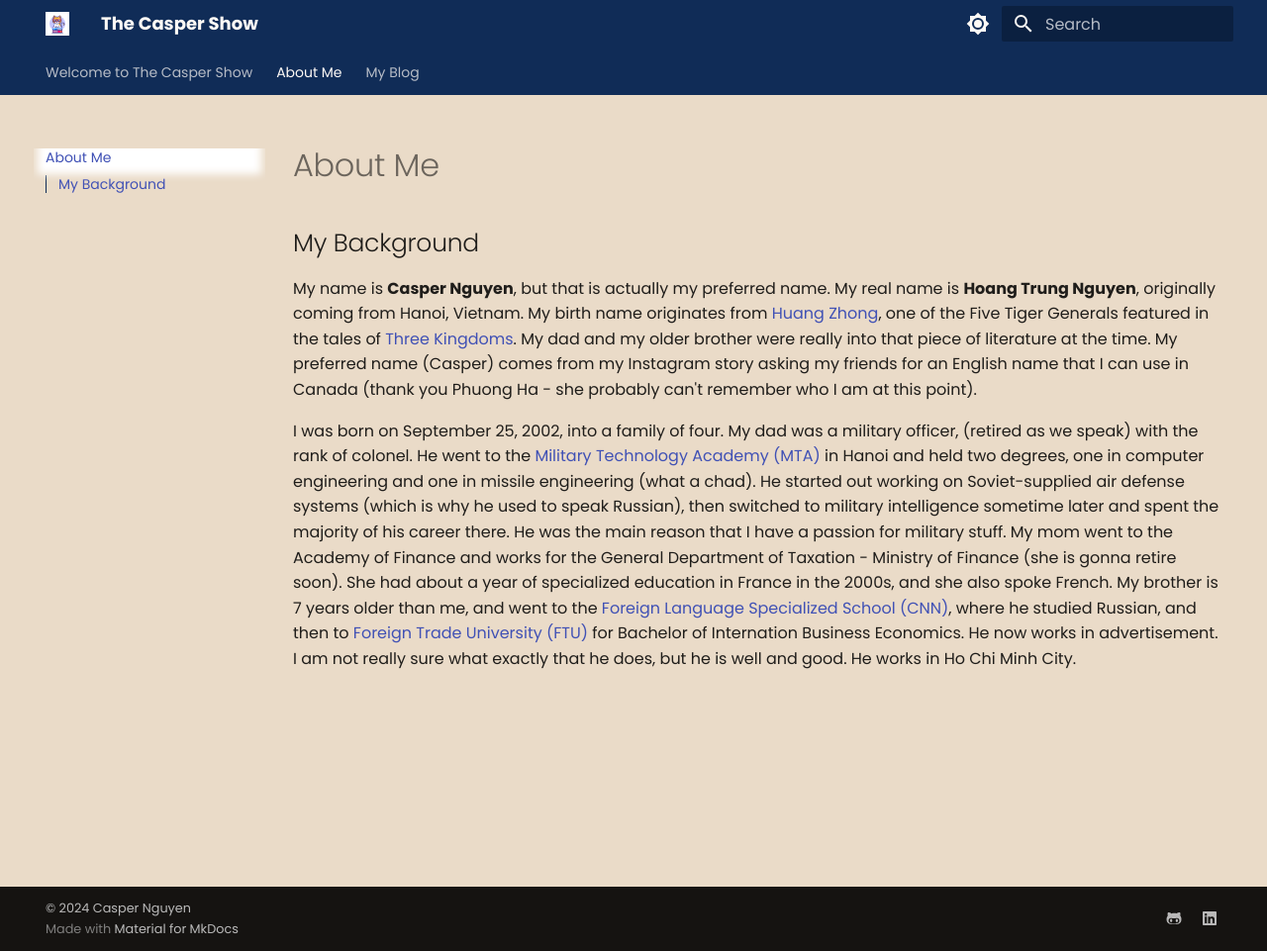
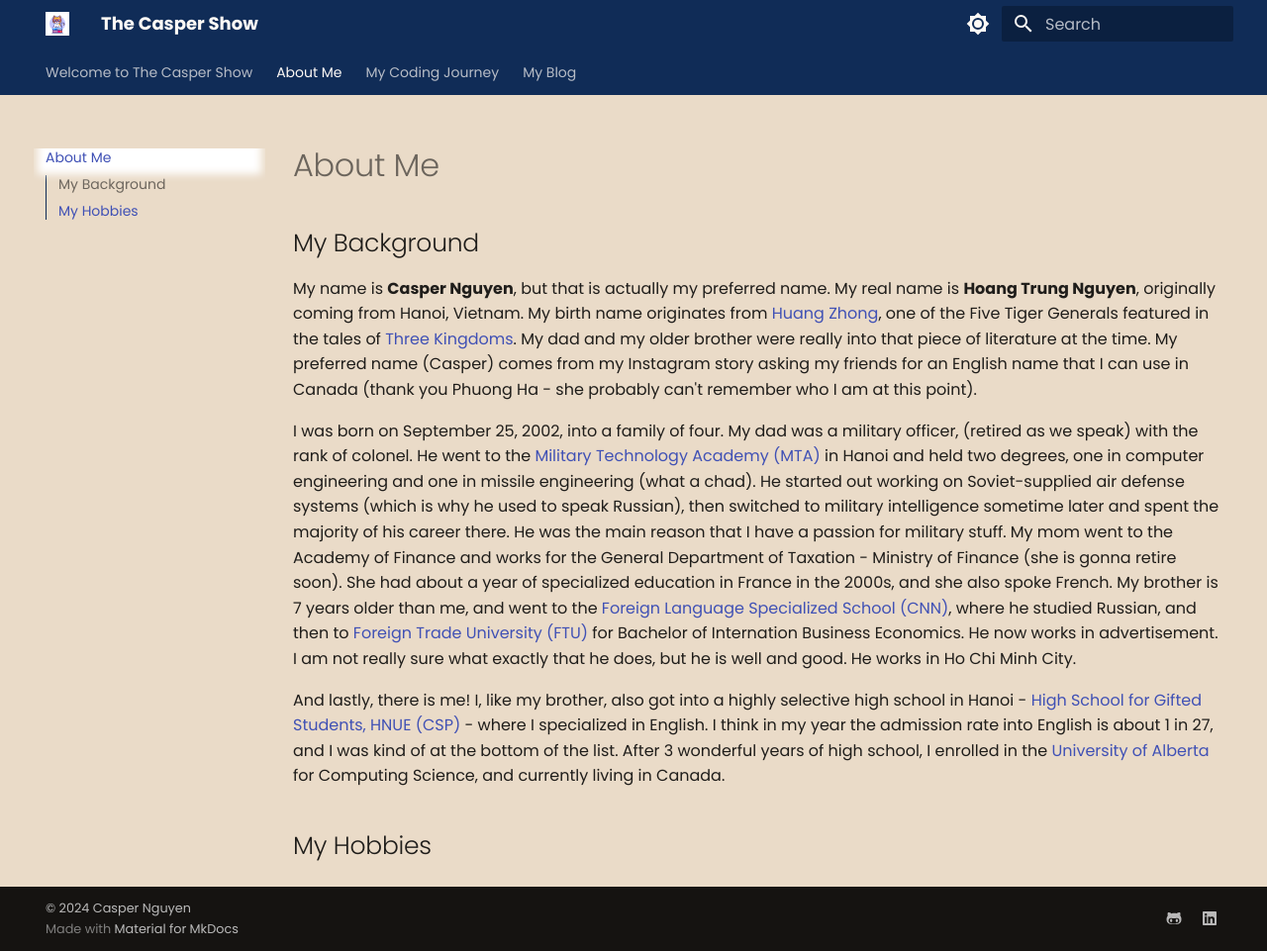
Before and after one commit to SCWinter259/personal-site, an MkDocs documentation site: the page built from docs/About Me.md, in a window 1280 px wide and 961 px high. Shown: the whole window at 99% size. Built offline with MkDocs 1.6.1 and Material for MkDocs 9.7.7, drawn with Linux system fonts in a browser that asks for light colours.

Commit message:
added background

```diff
--- a/docs/About Me.md
+++ b/docs/About Me.md
@@ -5,3 +5,7 @@
 My name is **Casper Nguyen**, but that is actually my preferred name. My real name is **Hoang Trung Nguyen**, originally coming from Hanoi, Vietnam. My birth name originates from [Huang Zhong](https://en.wikipedia.org/wiki/Huang_Zhong), one of the Five Tiger Generals featured in the tales of [Three Kingdoms](https://en.wikipedia.org/wiki/Three_Kingdoms). My dad and my older brother were really into that piece of literature at the time. My preferred name (Casper) comes from my Instagram story asking my friends for an English name that I can use in Canada (thank you Phuong Ha - she probably can't remember who I am at this point).
 
 I was born on September 25, 2002, into a family of four. My dad was a military officer, (retired as we speak) with the rank of colonel. He went to the [Military Technology Academy (MTA)](https://en.wikipedia.org/wiki/Le_Quy_Don_Technical_University) in Hanoi and held two degrees, one in computer engineering and one in missile engineering (what a chad). He started out working on Soviet-supplied air defense systems (which is why he used to speak Russian), then switched to military intelligence sometime later and spent the majority of his career there. He was the main reason that I have a passion for military stuff. My mom went to the Academy of Finance and works for the General Department of Taxation - Ministry of Finance (she is gonna retire soon). She had about a year of specialized education in France in the 2000s, and she also spoke French. My brother is 7 years older than me, and went to the [Foreign Language Specialized School (CNN)](https://en.wikipedia.org/wiki/Foreign_Language_Specialized_School), where he studied Russian, and then to [Foreign Trade University (FTU)](https://en.wikipedia.org/wiki/Foreign_Trade_University) for Bachelor of Internation Business Economics. He now works in advertisement. I am not really sure what exactly that he does, but he is well and good. He works in Ho Chi Minh City.
+
+And lastly, there is me! I, like my brother, also got into a highly selective high school in Hanoi - [High School for Gifted Students, HNUE (CSP)](https://en.wikipedia.org/wiki/High_School_for_Gifted_Students,_Hanoi_National_University_of_Education) - where I specialized in English. I think in my year the admission rate into English is about 1 in 27, and I was kind of at the bottom of the list. After 3 wonderful years of high school, I enrolled in the [University of Alberta](https://en.wikipedia.org/wiki/University_of_Alberta) for Computing Science, and currently living in Canada.
+
+## My Hobbies
--- a/mkdocs.yml
+++ b/mkdocs.yml
@@ -36,7 +36,7 @@ theme:
   nav:
     - Welcome: 'index.md'
     - About Me: 'About Me.md'
-    - Portfolio: 'Portfolio.md'
+    - My Coding Journey: 'My Coding Journey.md'
     - My Blog:
       - Casper Blog: 'Blog.md'
       - Computer Science:
```
Also changed, not shown: docs/My Coding Journey.md (added, +1 -0 lines), docs/index.md (+1 -0 lines).
